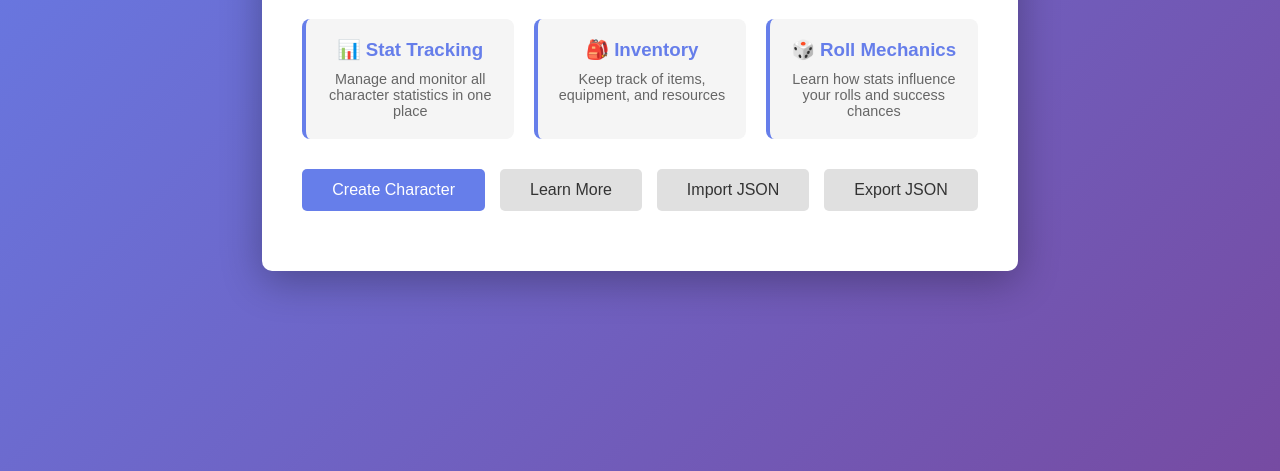
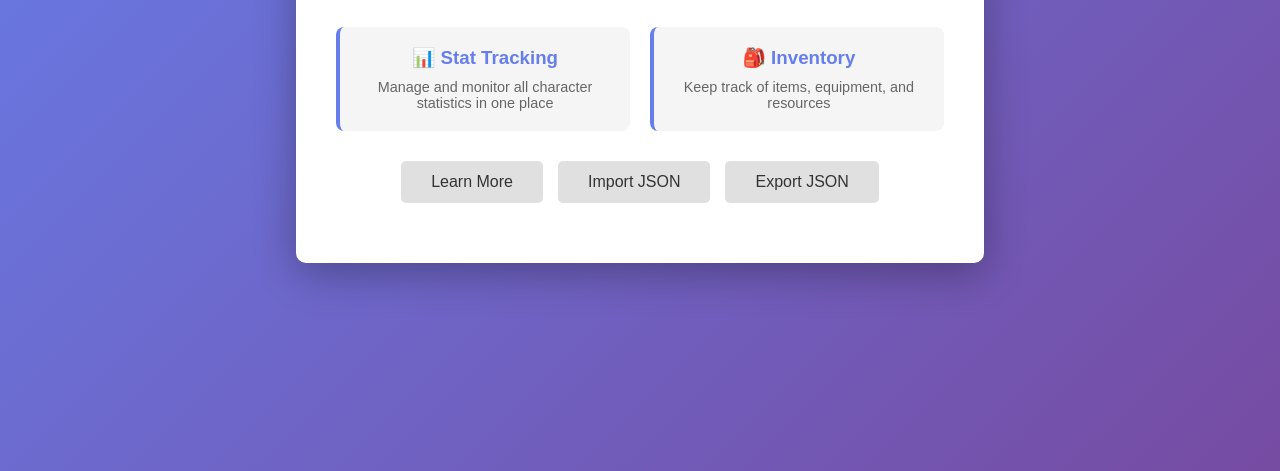
Before and after one commit to hoerlahu/kalandor_helper, a plain HTML site: page index.html in a window 1280 px wide. Shown: the part 329-800 px from the top of the page. Drawn offline with Linux system fonts and the light colour scheme.

Commit message:
removed unwanted UI elements

```diff
--- a/index.html
+++ b/index.html
@@ -20,14 +20,9 @@
                 <h3>🎒 Inventory</h3>
                 <p>Keep track of items, equipment, and resources</p>
             </div>
-            <div class="feature">
-                <h3>🎲 Roll Mechanics</h3>
-                <p>Learn how stats influence your rolls and success chances</p>
-            </div>
         </div>
 
         <div class="btn-group">
-            <button class="btn-primary" onclick="alert('Character creation coming soon!')">Create Character</button>
             <button class="btn-secondary" onclick="alert('Tutorial coming soon!')">Learn More</button>
             <button id="importBtn" class="btn-secondary">Import JSON</button>
             <button id="exportBtn" class="btn-secondary">Export JSON</button>
```
